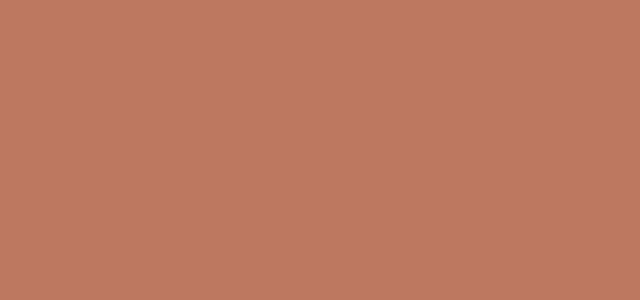
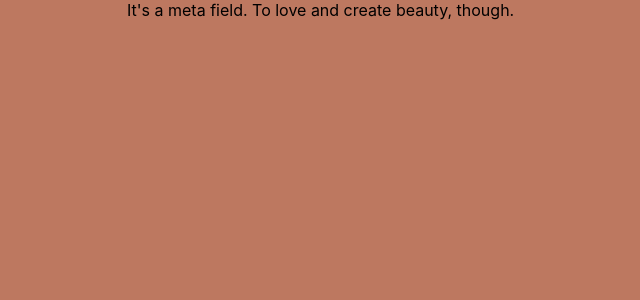
Before and after one commit to EmmaYXY/vue-router-practise, a Vue app: page /meta in a window 1280 px wide. Shown: the top 300 px of the page, without its empty margins (129-769 px from the left). Built offline with nearby package versions, Linux system fonts and the light colour scheme.

Commit message:
Meta Field

```diff
--- a/src/components/Index.vue
+++ b/src/components/Index.vue
@@ -60,6 +60,11 @@
             the router configuration.
           </span>
         </li>
+        <li>
+          <span @click="goToMetaFields">
+            There are many ways to pass values in vue-router.Meta fields is one of them.
+          </span>
+        </li>
       </ul>
     </main>
   </div>
@@ -109,6 +114,9 @@ export default {
     },
     goToNavigationGuards () {
       this.$router.push({name: 'guards'})
+    },
+    goToMetaFields () {
+      this.$router.push({name: 'meta'})
     }
   }
 }
--- a/src/components/guards/Guards.vue
+++ b/src/components/guards/Guards.vue
@@ -4,7 +4,7 @@
       In general, there are three kinds of navigation guards according to location: globally, per-route,
       in-component.Remember that enter/leave guards won't be called when params and query changes.
     </p>
-    <section>
+    <!-- <section>
 			<h4>Globally</h4>
 			<p>
 
@@ -18,7 +18,7 @@
 		</section>
 		<section>
 			<h4>In-component</h4>
-		</section>
+		</section> -->
   </div>
 </template>
 
--- /dev/null
+++ b/src/components/meta/Meta.vue
@@ -0,0 +1,22 @@
+<template>
+  <div>
+    It's a meta field.
+    <span> {{$route.meta.slogan}}</span>
+  </div>
+</template>
+
+<script>
+export default {
+  name: 'Meta',
+  data () {
+    return {
+    }
+  },
+  methods: {
+  }
+}
+</script>
+
+<!-- Add "scoped" attribute to limit CSS to this component only -->
+<style lang="stylus">
+</style>
--- a/src/router/index.js
+++ b/src/router/index.js
@@ -13,6 +13,7 @@ import NamedNested from '../components/named/NamedNested'
 import Props from '../components/props/Props'
 import History from '../components/history/History'
 import Guards from '../components/guards/Guards'
+import Meta from '../components/meta/Meta'
 
 Vue.use(Router)
 
@@ -87,6 +88,14 @@ let routes = [
     path: '/guards',
     component: Guards,
     name: 'guards'
+  },
+  {
+    path: '/meta',
+    component: Meta,
+    name: 'meta',
+    meta: {
+      slogan: 'To love and create beauty, though.'
+    }
   }
 ]
 
```
